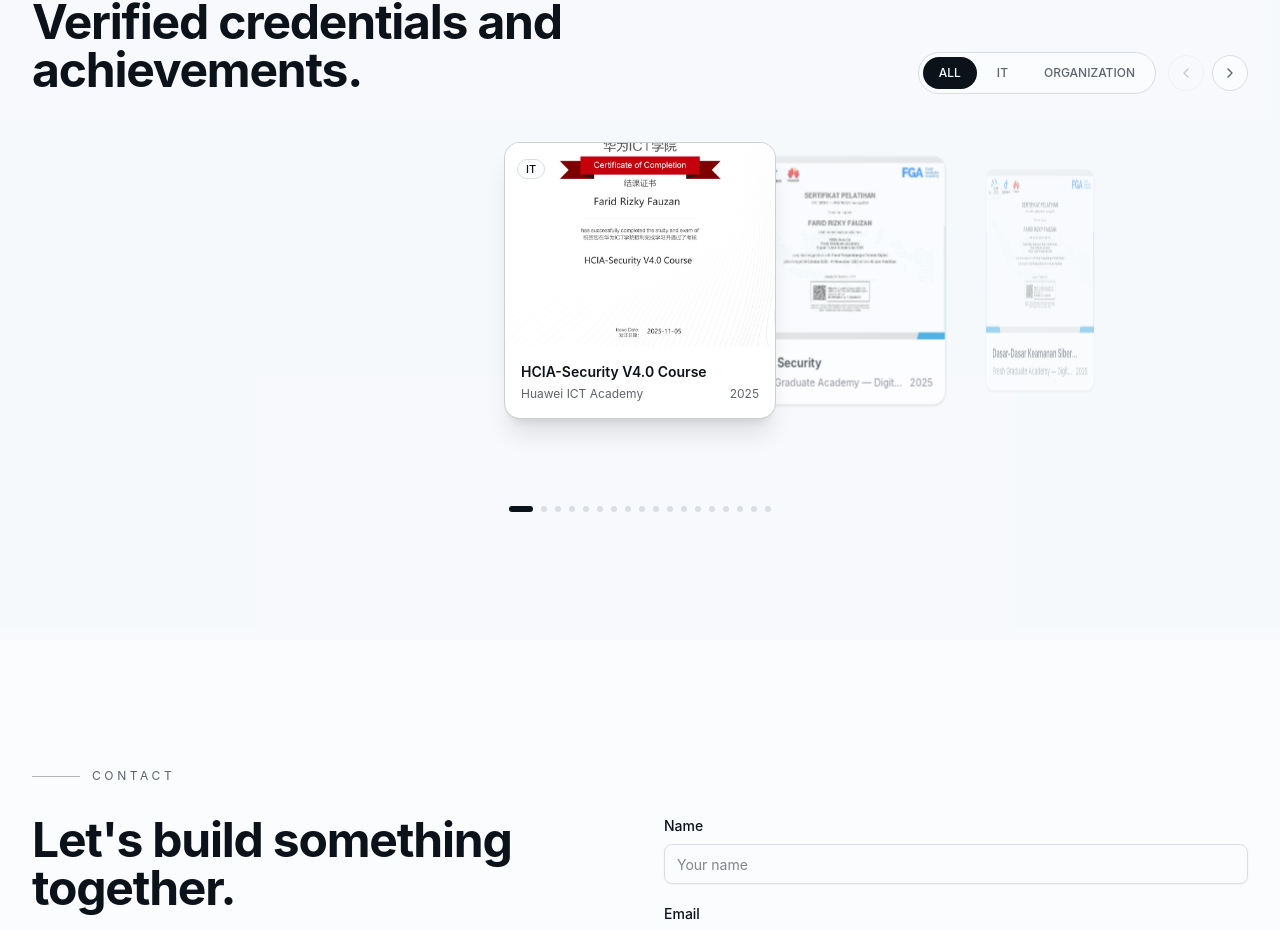
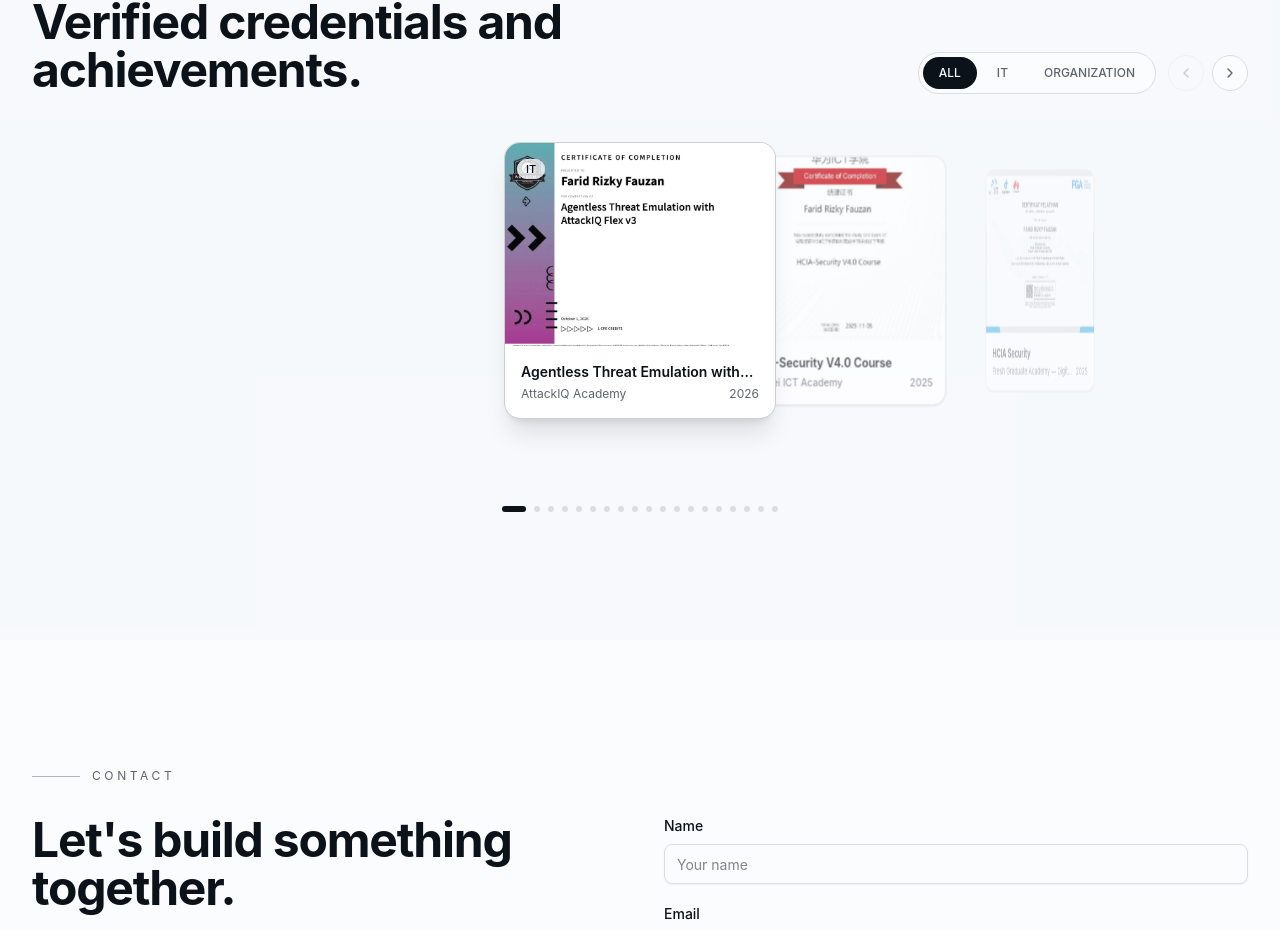
Before and after one commit to zann06/Portofolio, a React (Vite) app: page / in a window 1280 px wide. Shown: the part 10548-11478 px from the top of the page. Built offline with nearby package versions, Linux system fonts and the light colour scheme; no server answers.

Commit message:
feat: add AttackIQ Academy Agentless Threat Emulation certificate

```diff
--- a/src/data/portfolio.ts
+++ b/src/data/portfolio.ts
@@ -309,6 +309,18 @@
 // will render each one as the card's cover photo automatically.
 export const certificates: Certificate[] = [
   {
+    id: "c19",
+    title: "Agentless Threat Emulation with AttackIQ Flex v3",
+    issuer: "AttackIQ Academy",
+    year: "2026",
+    category: "IT",
+    description:
+      "AttackIQ Academy course on agentless threat emulation using AttackIQ Flex — safely emulating adversary threat behaviors in a controlled environment without deploying agents. Completion earns 1 CPE credit.",
+    image: "/certificates/attackiq-agentless-threat-emulation.jpg",
+    verificationUrl:
+      "https://www.academy.attackiq.com/certificates/certificate-template?resource=13974&type=course&title=Agentless%20Threat%20Emulation%20with%20AttackIQ%20Flex%20v3&cert_id=6711",
+  },
+  {
     id: "c1",
     title: "HCIA-Security V4.0 Course",
     issuer: "Huawei ICT Academy",
```
Also changed, not shown: public/certificates/attackiq-agentless-threat-emulation.jpg (added).
